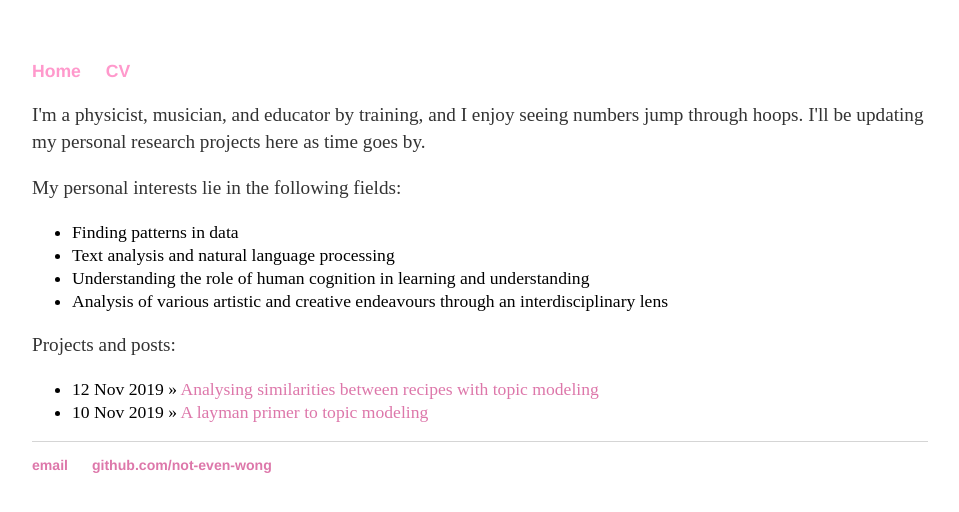
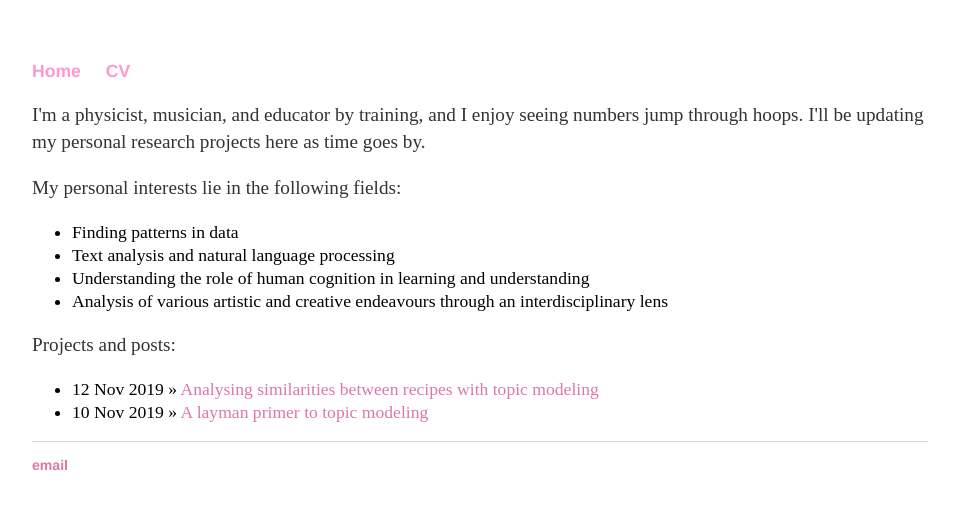
Before and after one commit to not-even-wong/not-even-wong.github.io, a Jekyll site: the page built from index.html, in a window 1280 px wide. Shown: the top 512 px of the page, without its empty margins (160-1119 px from the left). Built offline with Jekyll 4.4.1, drawn with Linux system fonts in a browser that asks for light colours.

Commit message:
Update default.html

```diff
--- a/_layouts/default.html
+++ b/_layouts/default.html
@@ -20,8 +20,7 @@
 			<footer>
 	    		<ul>
         		<li><a href="mailto:nicwwk@gmail.com">email</a></li>
-        		<li><a href="https://github.com/not-even-wong">github.com/not-even-wong</a></li>
-				</ul>
+			</ul>
 			</footer>
 		</body>
 	</html>
```
